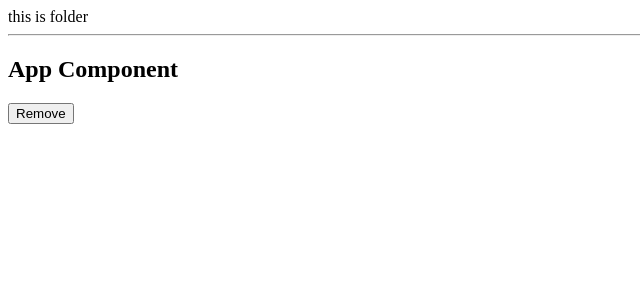
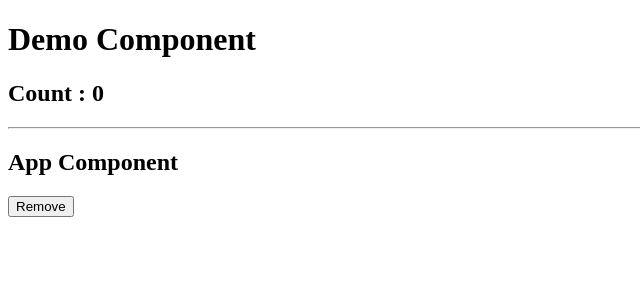
Before and after one commit to yogeshOzaDeanInfotech/amazonclone, a React (Vite) app: page / in a window 1280 px wide. Shown: the top 300 px of the page, without its empty margins (0-640 px from the left). Built offline with nearby package versions, Linux system fonts and the light colour scheme.

Commit message:
mounting phase class component

```diff
--- a/src/App.jsx
+++ b/src/App.jsx
@@ -5,7 +5,7 @@ export default class App extends Component {
   constructor(){
     super();
     this.state = {
-      isDelete : false
+      count : 0
     }
   }
 
@@ -13,14 +13,11 @@ export default class App extends Component {
   render() {
     return (
       <div>
-        {this.state.isDelete ? null : <Demo1/>}
+        <Demo1 count={this.state.count}/>
         <hr />
         <h2>App Component</h2>
-        <button onClick={()=> this.setState({isDelete : true})}>Remove</button>
+        <button>Remove</button>
       </div>
     )
   }
-
-
-
 }
--- a/src/Demo1.jsx
+++ b/src/Demo1.jsx
@@ -1,14 +1,43 @@
-import React, { Component } from 'react'
+import React, { Component } from "react";
+
 
 export default class Demo1 extends Component {
 
-  componentWillUnmount(){
-    console.log("componentWillUnmount method is callled....")
-    alert("are you sure ??")
-  }
-  render() {
-    return (
-      <div>this is folder</div>
-    )
-  }
+  // method 1
+    constructor(props) {
+      console.log("constructor method is called....")
+        super(props);
+        this.state = {
+            count: 9,
+        };
+    }
+    // method  2
+    static getDerivedStateFromProps(nextProps, prevState){
+      console.log("getDerivedStateFromProps method is called.....")
+      console.log({nextProps});
+      console.log({prevState});
+      if(nextProps.count != prevState.count){
+      return { count : nextProps.count * nextProps.count }
+      }
+      return null;
+    }
+
+    //method  3  render
+    render() {
+      console.log("render method is called.....")
+        return (
+            <div>
+                <h1>Demo Component</h1>
+                <h2>Count : {this.state.count}</h2>
+            </div>
+        );
+    }
+
+    // method 4
+    componentDidMount(){
+      console.log(" componentDidMount method is called....")
+      setTimeout(() => {
+        console.log("component is mounted")
+      },5000);
+    }
 }
```
